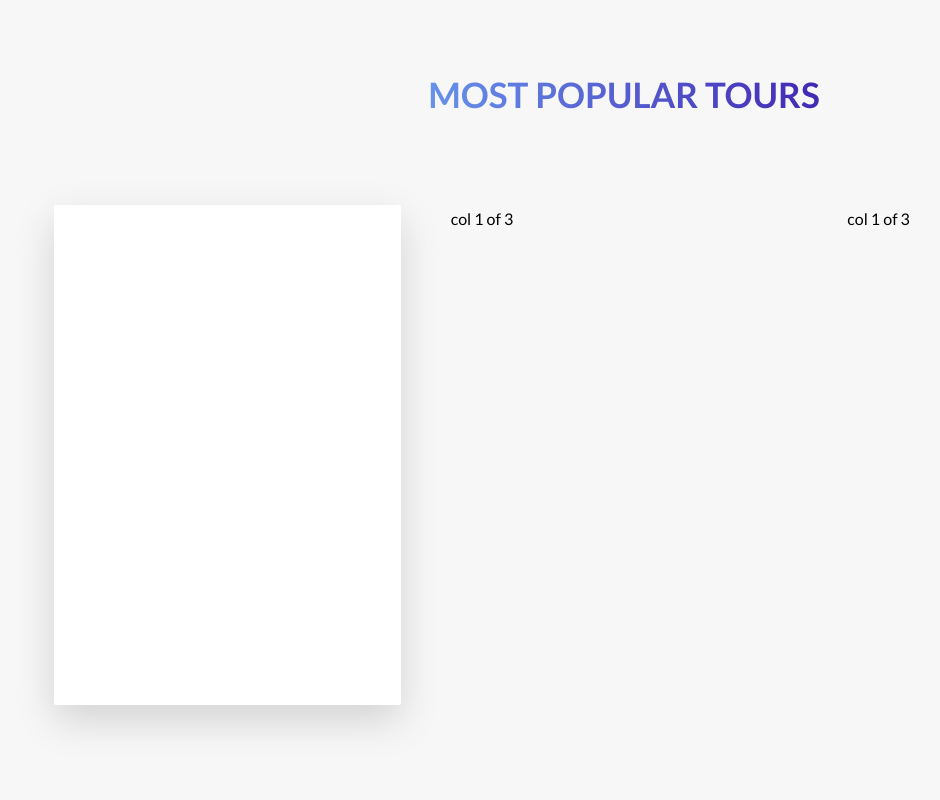
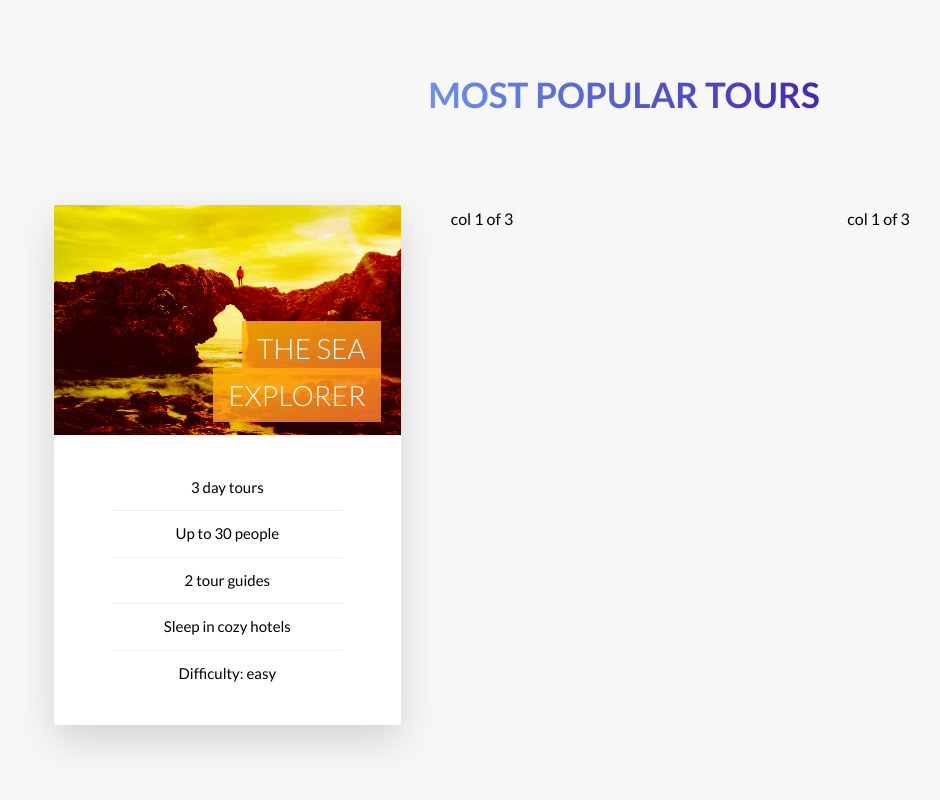
Before and after one commit to inPhoenix/inNatours, a website: page index.html in a window 1280 px wide. Shown: the part 2330-3130 px from the top of the page, without its empty margins (16-956 px from the left). Drawn offline with Linux system fonts and the light colour scheme.

Commit message:
midnight commit

```diff
--- a/index.html
+++ b/index.html
@@ -118,7 +118,23 @@
                 <div class="col-1-of-3">
                     <div class="card">
                         <div class="card__side card__side--front">
-                            TEXT
+                            <div class="card__picture card__picture--1">
+                                &nbsp;
+                            </div>
+                            <h4 class="card__heading">
+                                <span class="card__heading-span card__heading-span--1">
+                                  THE SEA EXPLORER
+                                </span>
+                            </h4>
+                            <div class="card__details">
+                              <ul>
+                                  <li>3 day tours</li>
+                                  <li>Up to 30 people</li>
+                                  <li>2 tour guides</li>
+                                  <li>Sleep in cozy hotels</li>
+                                  <li>Difficulty: easy</li>
+                              </ul>
+                            </div>
                         </div>
                         <div class="card__side card__side--back card__side--back-1">
                             BACK
--- a/sass/components/_card.scss
+++ b/sass/components/_card.scss
@@ -2,20 +2,18 @@
   perspective: 150rem;
   -moz-perspective: 150rem;
   position: relative;
-  height: 50rem;
+  height: 52rem;
 
   &__side {
-    //background: orangered;
-    color: white;
-    font-size: 2rem;
-    height: 50rem;
+    height: 52rem;
     position: absolute;
-    top:0;
-    left:0;
+    top: 0;
+    left: 0;
     width: 100%;
     backface-visibility: hidden;
     border-radius: 2px;
-    box-shadow: 0 1.5rem 4rem rgba(black, .15);
+    overflow: hidden;
+    box-shadow: 0 1.5rem 4rem rgba(black, 0.15);
 
     transition: all 0.8s ease;
     &--front {
@@ -28,14 +26,76 @@
       &-1 {
         background-image: linear-gradient(to right bottom, $color-secondary-light, $color-secondary-dark);
       }
-
     }
   }
   &:hover &__side--front {
-    transform: rotateY(180deg);
+    transform: rotateY(-180deg);
   }
 
   &:hover &__side--back {
     transform: rotateY(0);
   }
+  // FRONT SIDE STYLING
+  &__picture {
+    background-size: cover;
+    height: 23rem;
+    background-blend-mode: color-burn;
+
+    &--1 {
+      background-image:
+      linear-gradient(
+        to right bottom,
+        $color-secondary-light,
+        $color-secondary-dark),url(../img/nat-5.jpg);
+    }
+    &--2 {
+      background-image: url(../img/nat-5.jpg);
+    }
+    &--3 {
+      background-image: url(../img/nat-5.jpg);
+    }
+  }
+  &__heading {
+    font-size: 2.8rem;
+    font-weight: 300;
+    text-transform: uppercase;
+    text-align: right;
+    color: white;
+    position: absolute;
+    top: 12rem;
+    right: 2rem;
+    width: 70%;
+
+  }
+  &__heading-span {
+    padding: 1rem 1.5rem;
+    -webkit-box-decoration-break: clone;
+    box-decoration-break: clone;
+    &--1 {
+      background-image: linear-gradient(to right bottom,
+      rgba($color-secondary-light, .85),
+      rgba($color-secondary-dark, .85));
+    }
+  }
+  &__details {
+    padding: 3rem;
+    ul {
+      list-style: none;
+      width: 80%;
+      margin: 0 auto;
+
+      li {
+        text-align: center;
+        font-size: 1.5rem;
+        padding: 1rem;
+
+        &:not(:last-child) {
+          border-bottom: 1px solid #eee;
+        }
+
+      }
+
+    }
+  }
+
 }
```
Also changed, not shown: css/style.css.
